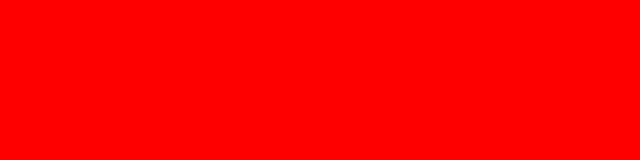
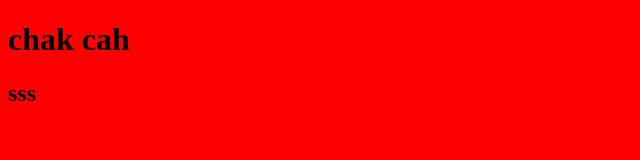
Before and after one commit to WebTunerr/first-project, a plain HTML site: page index.html in a window 1280 px wide. Shown: the whole page, without its empty margins (0-640 px from the left). Drawn offline with Linux system fonts and the light colour scheme.

Commit message:
chakchal

```diff
--- a/index.html
+++ b/index.html
@@ -8,6 +8,7 @@
     <title>Document</title>
 </head>
 <body>
-
+    <h1>chak cah</h1>
+    <h2>sss</h2>
 </body>
 </html>
```
